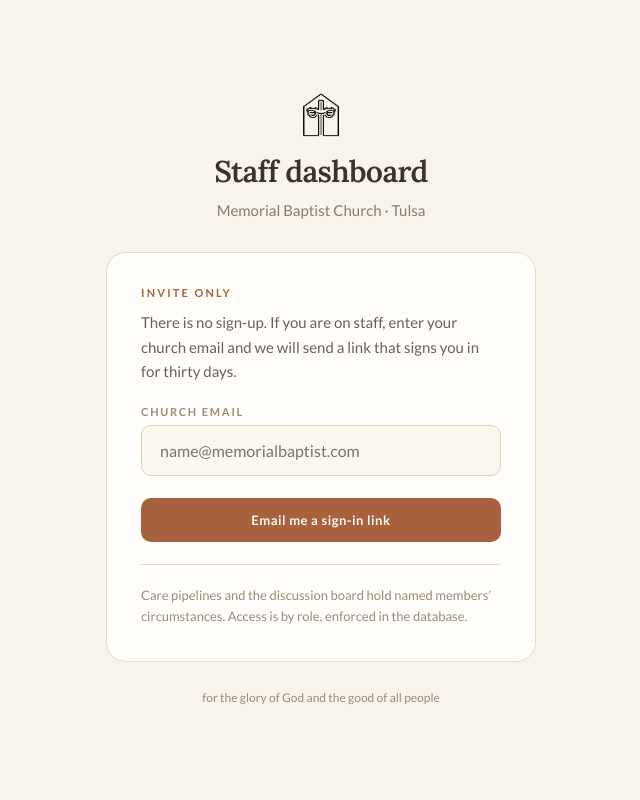
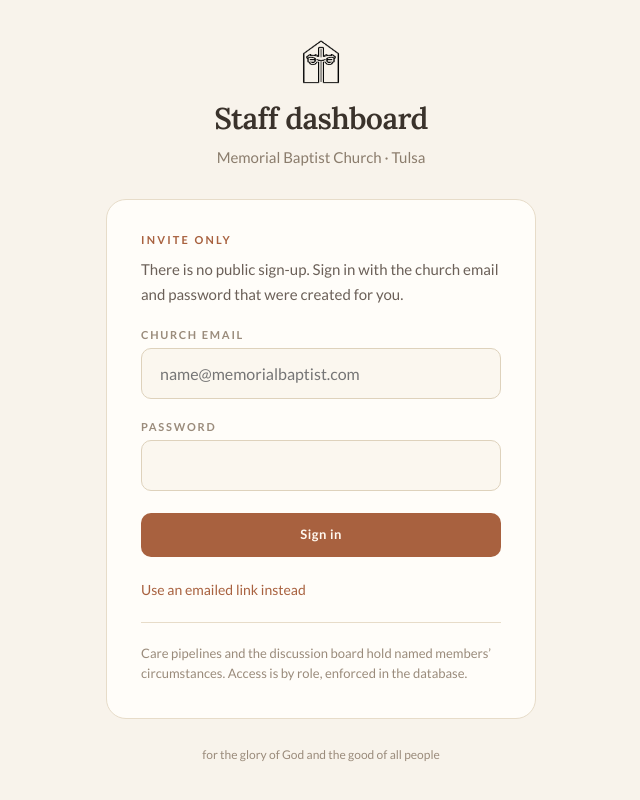
Before and after one commit to joshuad2824-art/MBCStaffDashboard, a React (Vite) app: page / in a window 1280 px wide. Shown: the top 800 px of the page, without its empty margins (319-959 px from the left). Built offline with nearby package versions, Linux system fonts and the light colour scheme; no server answers.

Commit message:
Add password sign-in screen
Make password sign-in the default while retaining emailed links as an optional fallback.

```diff
--- a/src/screens/SignIn.tsx
+++ b/src/screens/SignIn.tsx
@@ -4,28 +4,41 @@
 import { canSignIn } from '../data/types'
 import { useSession } from '../session/session'
 
-/* Invite-only. There is no sign-up and there is no password.
+/* Invite-only. There is no sign-up.
 
-   With Supabase configured this screen sends a real magic link and then waits:
-   the link is opened in the inbox, comes back to the site, and the session
-   provider does the rest. Without it the app is on seed data and "Open the
-   link" stands in for clicking one — which is fine on a laptop and is not fine
-   on a deployed site, so the stub says so out loud. */
+   With Supabase configured this screen accepts an administrator-created
+   password and also keeps magic links as a fallback. Without it the app is on
+   seed data and "Open the link" stands in for clicking one — which is fine on
+   a laptop and is not fine on a deployed site, so the stub says so out loud. */
+
+type SignInMethod = 'password' | 'link'
 
 export function SignIn() {
   const { people } = useData()
   const { signIn, auth } = useSession()
   const [email, setEmail] = useState('')
+  const [password, setPassword] = useState('')
+  const [method, setMethod] = useState<SignInMethod>('password')
   const [sent, setSent] = useState<string | null>(null)
   const [error, setError] = useState<string | null>(null)
 
   const live = auth.mode === 'supabase'
+  const passwordMode = live && method === 'password'
   const shown = error ?? auth.error
 
-  const requestLink = async () => {
+  const submit = async () => {
     const address = email.trim().toLowerCase()
     if (!address) {
       setError('Enter your church email address.')
+      return
+    }
+    if (passwordMode) {
+      if (!password) {
+        setError('Enter your password.')
+        return
+      }
+      setError(null)
+      await auth.signInWithPassword(address, password)
       return
     }
     setError(null)
@@ -93,7 +106,7 @@
               style={{ display: 'grid', gap: 22 }}
               onSubmit={(event) => {
                 event.preventDefault()
-                void requestLink()
+                void submit()
               }}
             >
               <div>
@@ -106,8 +119,9 @@
                     maxWidth: '46ch',
                   }}
                 >
-                  There is no sign-up. If you are on staff, enter your church email and we will send a link that signs
-                  you in for thirty days.
+                  {passwordMode
+                    ? 'There is no public sign-up. Sign in with the church email and password that were created for you.'
+                    : 'There is no public sign-up. Enter your church email and we will send a one-time sign-in link.'}
                 </p>
               </div>
               <Input
@@ -119,10 +133,39 @@
                 value={email}
                 onChange={(event) => setEmail(event.target.value)}
               />
+              {passwordMode ? (
+                <Input
+                  label="Password"
+                  on="card"
+                  type="password"
+                  autoComplete="current-password"
+                  value={password}
+                  onChange={(event) => setPassword(event.target.value)}
+                />
+              ) : null}
               <Button type="submit" variant="primary" full shape="input" disabled={auth.sending}>
-                {auth.sending ? 'Sending…' : 'Email me a sign-in link'}
+                {auth.sending
+                  ? passwordMode
+                    ? 'Signing in…'
+                    : 'Sending…'
+                  : passwordMode
+                    ? 'Sign in'
+                    : 'Email me a sign-in link'}
               </Button>
               {shown ? message(shown, 'error') : null}
+              {live ? (
+                <button
+                  type="button"
+                  onClick={() => {
+                    setMethod(passwordMode ? 'link' : 'password')
+                    setError(null)
+                    auth.clearError()
+                  }}
+                  style={linkButton}
+                >
+                  {passwordMode ? 'Use an emailed link instead' : 'Use a password instead'}
+                </button>
+              ) : null}
               {live
                 ? null
                 : message('Sign-in is not connected yet: this build runs on sample data and sends no mail.', 'muted')}
```
